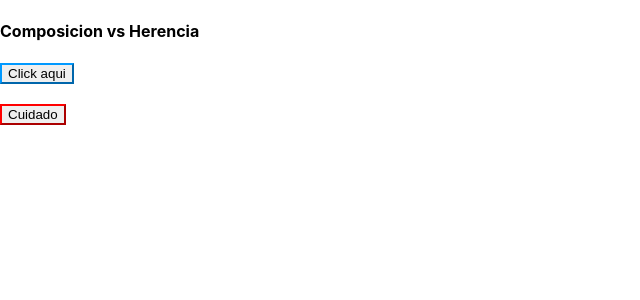
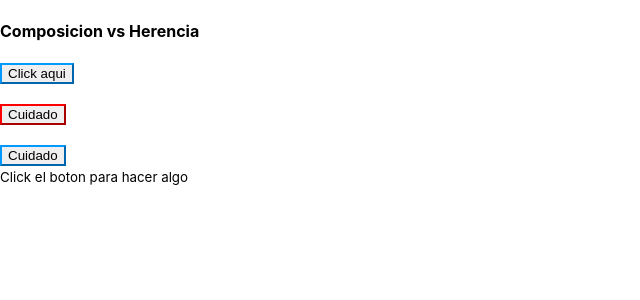
Before and after one commit to jimmy404/REACT-Udemy-Course, a React (Create React App) app: page / in a window 1280 px wide. Shown: the top 300 px of the page, without its empty margins (0-640 px from the left). Built offline with nearby package versions, Linux system fonts and the light colour scheme.

Commit message:
It is not a good practice for the future extension of the app - App.js

```diff
--- a/src/App.js
+++ b/src/App.js
@@ -21,6 +21,17 @@ class ButtonDanger extends Button {
   }
 }
 
+class ButtonWithLegend extends Button {
+  render (){
+    return (
+      <div>
+        {super.render()}
+        <small>{this.props.legend}</small>
+      </div>
+    )
+  }
+}
+
 class App extends Component {
   render (){
     return (
@@ -29,6 +40,11 @@ class App extends Component {
         <Button label='Click aqui'/>
         <br/>
         <ButtonDanger label='Cuidado'/>
+        <br/>
+        <ButtonWithLegend
+          label='Cuidado'
+          legend='Click el boton para hacer algo'
+        />
       </div>
     );
   }
```
